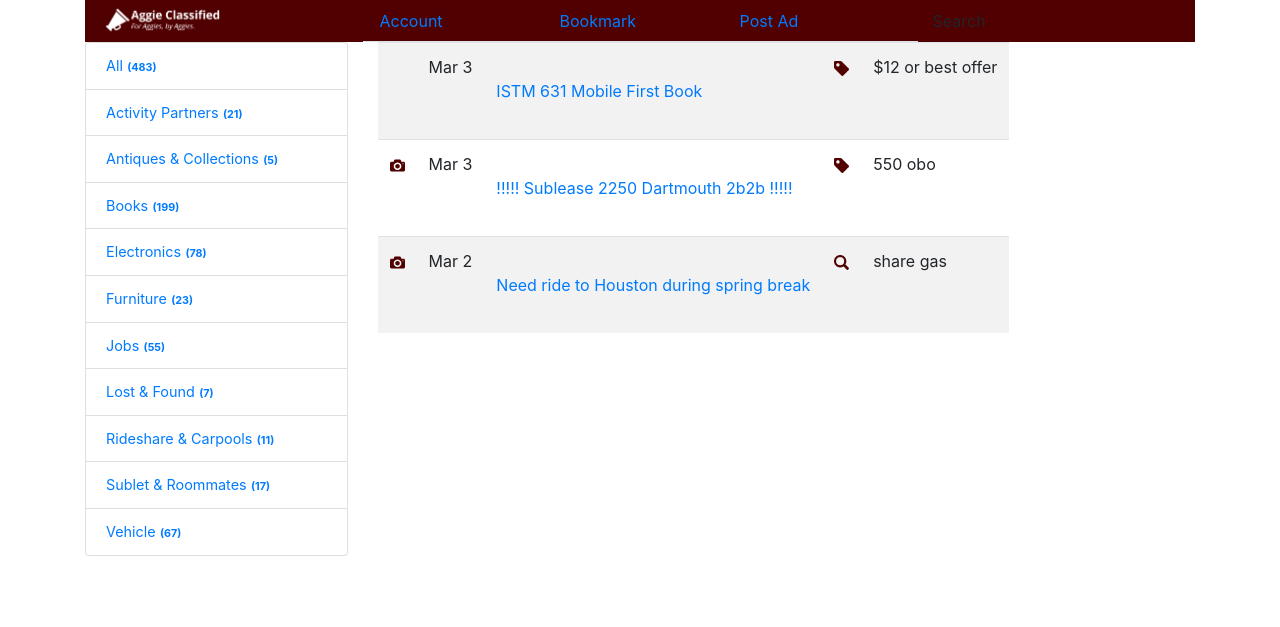
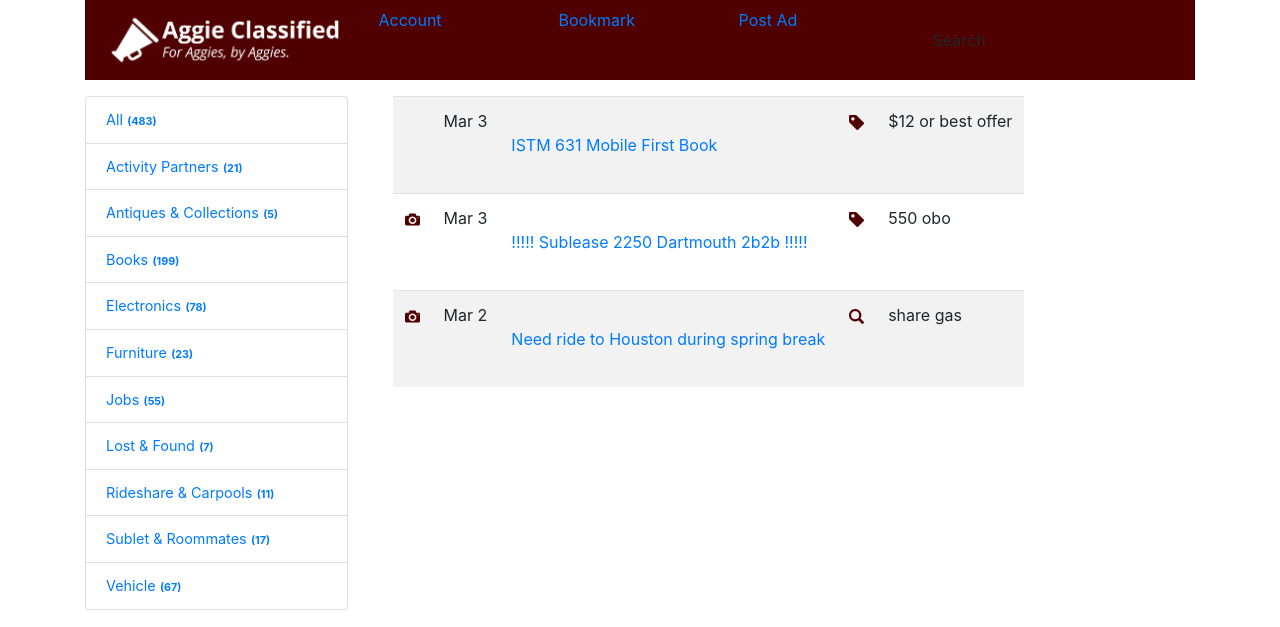
Before and after one commit to ruizhu/631-Project, a PHP site: page / in a window 1280 px wide. Shown: the top 627 px of the page. Run offline with PHP 8.4, Linux system fonts and the light colour scheme.

Commit message:
change nav bar margin

```diff
--- a/css/main.css
+++ b/css/main.css
@@ -7,7 +7,7 @@
 }
 
 .header-img {
-  height: 40px;
+  height: 80px;
 }
 
 .icon {
--- a/index.html
+++ b/index.html
@@ -11,14 +11,14 @@
 <!-- -->
 
 <body class="container">
-<header class="container" style="background-color:#500000">
-  <div class="row stick-top">
+<header class="container mb-3" style="background-color:#500000">
+  <div class="row stick-top ">
     <div class="col-md-3 col-12">
       <a href="#index.html">
         <img src="images/logo_bar_background_left.png" class="img-responsive header-img">
       </a>
     </div>
-    <nav class="nav navbar-dark nav-tabs col-md-6 col-12">
+    <nav class="nav navbar-dark col-md-6 col-12">
       <a class="col-4 nav-item nav-link" href="#Account.html">Account</a>
       <a class="col-4 nav-item nav-link" href="#Bookmark.html">Bookmark</a>
       <a class="col-4 nav-item nav-link" href="#post-ad.html">Post Ad</a>
@@ -44,7 +44,7 @@
     </div><!-- close category_list Section-->
 
     <div class="container col-sm-9" id="post_list"><!-- Main List Section-->
-      <table class="table table-responsive table-striped table-hover">
+      <table class="col-12 table table-responsive table-striped table-hover">
       <!--Table structure:
       1st column: have photo or not, item with photo show a camera icon, blank if no photo;
       2nd column: Post date of the classified Ad, post are always order by date, item post latest will display at top;
@@ -53,7 +53,7 @@
       5th column: Price, price of the item, data store in text format, gives user more flecibility in express price.
       -->
       <!-- Data below should read each sql obs as one table row into the table  -->
-        <tr>
+        <tr class="">
           <td class="list_column_icon"></td>
           <td class="list_column_date">Mar 3</td>
           <td class="list_column_title">
```
